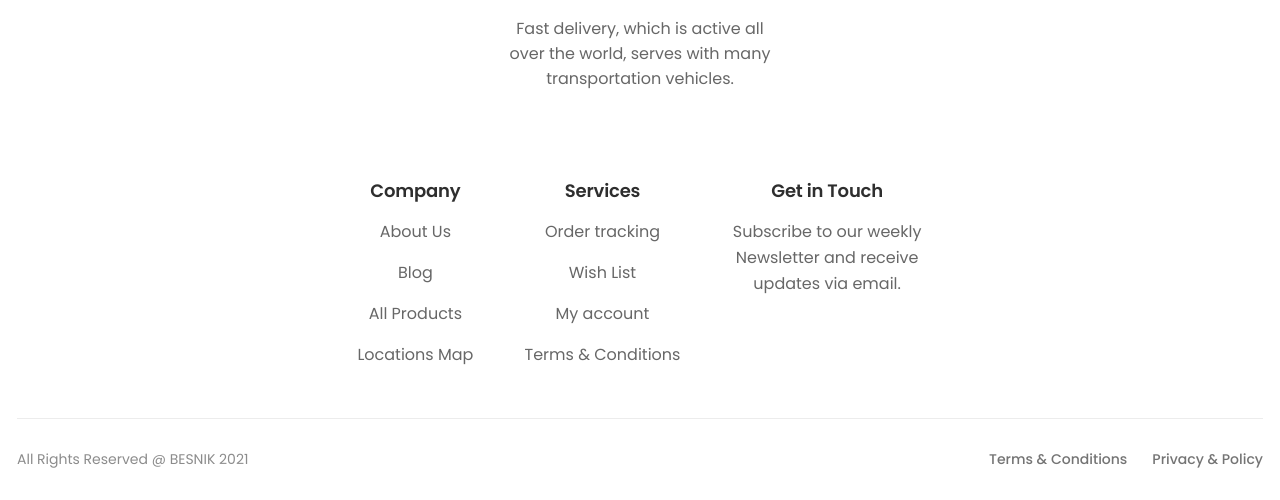
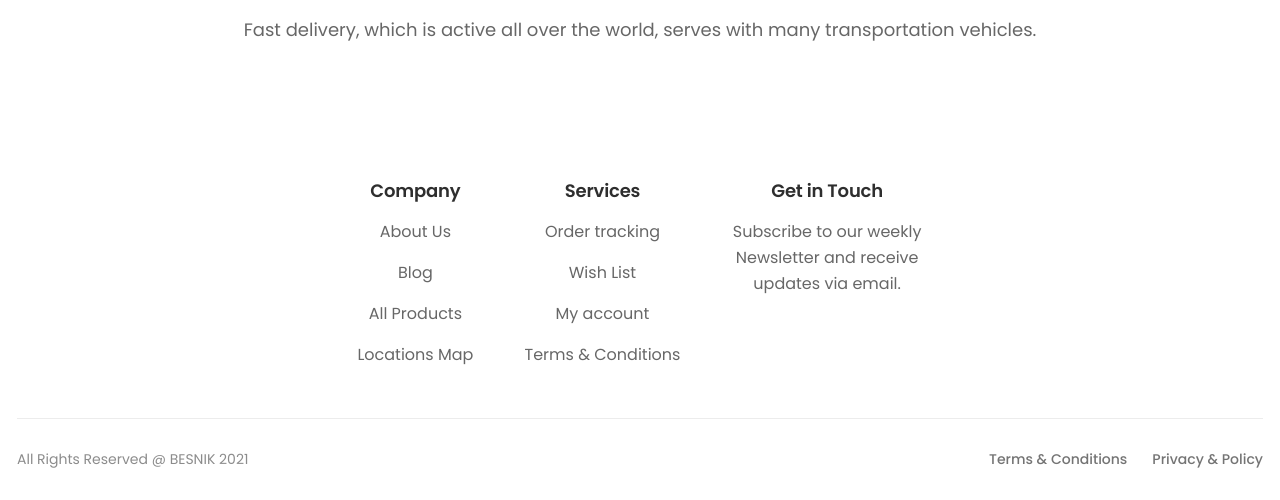
Before and after one commit to MohamedHesham1/Food-Delivery-Landing, a website built with Vite: page index.html in a window 1280 px wide. Shown: the part 4424-4924 px from the top of the page. Built offline with nearby package versions, Linux system fonts and the light colour scheme.

Commit message:
fix: :bug: correct footer-logo style

```diff
--- a/style.scss
+++ b/style.scss
@@ -572,10 +572,10 @@ footer {
   p {
     color: #676767;
   }
-  & > li:first-child {
-    width: 266px;
-    height: 144.79px;
-  }
+}
+.footer-logo {
+  width: 266px;
+  height: 144.79px;
 }
 .column-wrapper {
   display: contents;
@@ -631,11 +631,13 @@ footer {
     height: auto;
     margin-inline: 17px;
     .footer-logo {
-      width: 50%;
+      width: 70%;
       height: 144.79px;
       text-align: center;
+      font-size: 18px;
     }
   }
+
   .contacts {
     flex-direction: column;
     height: auto;
@@ -643,7 +645,6 @@ footer {
     align-items: center;
     padding-block: 50px;
   }
-
   .column-wrapper {
     display: flex;
     column-gap: 4vw;
```
